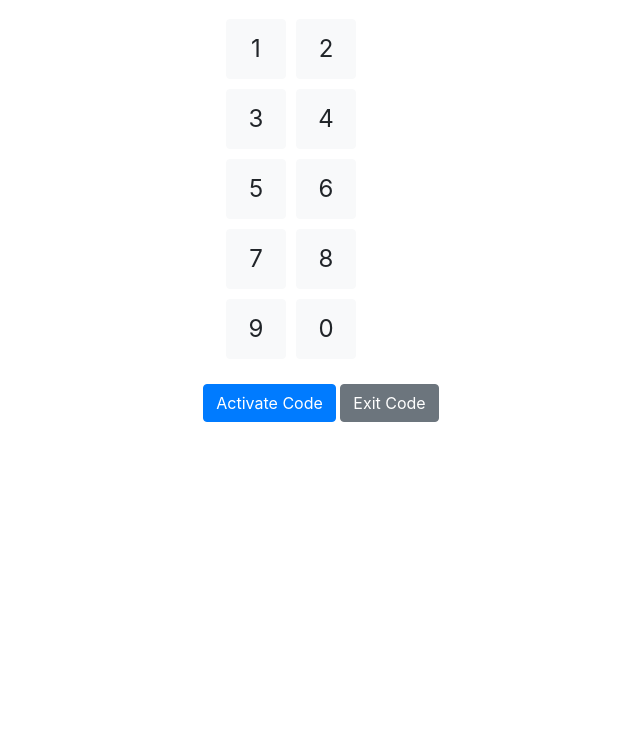
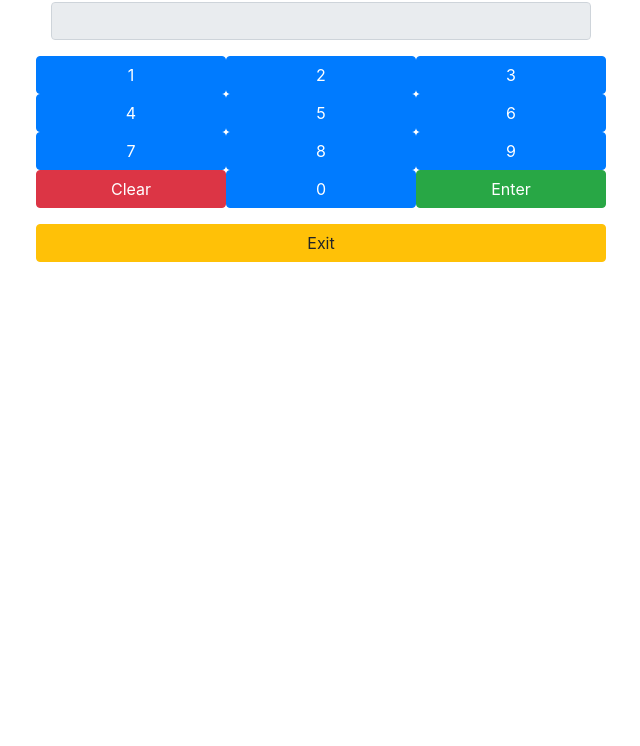
Before and after one commit to khaldfareed/parking_gate_control, a plain HTML site: page index.html in a window 1280 px wide. Shown: the part 54-800 px from the top of the page, without its empty margins (319-959 px from the left). Drawn offline with nearby package versions, Linux system fonts and the light colour scheme.

Commit message:
first commit

```diff
--- a/index.html
+++ b/index.html
@@ -4,110 +4,43 @@
     <meta charset="UTF-8">
     <meta name="viewport" content="width=device-width, initial-scale=1.0">
     <title>Parking Gate Control</title>
-    <link rel="stylesheet" href="https://maxcdn.bootstrapcdn.com/bootstrap/4.5.2/css/bootstrap.min.css">
-    <style>
-        .numpad { display: flex; flex-wrap: wrap; width: 200px; margin: 20px auto; }
-        .numpad button { width: 60px; height: 60px; margin: 5px; font-size: 24px; }
-        .code-display { font-size: 24px; text-align: center; margin-bottom: 10px; }
-    </style>
+    <link href="https://maxcdn.bootstrapcdn.com/bootstrap/4.5.2/css/bootstrap.min.css" rel="stylesheet">
+    <link href="css/styles.css" rel="stylesheet">
 </head>
 <body>
     <div class="container">
         <div class="row justify-content-center">
-            <div class="col-md-6 text-center">
-                <h1>Parking Gate Control</h1>
-                <div class="code-display" id="code-display"></div>
-                <div class="numpad" id="numpad">
-                    <!-- Numpad buttons will be generated here -->
+            <div class="col-md-6">
+                <h1 class="text-center">Parking Gate Control</h1>
+                <input type="text" id="codeInput" class="form-control text-center mb-3" readonly>
+                <div class="numpad">
+                    <div class="row">
+                        <button class="btn btn-primary col-4" onclick="addDigit('1')">1</button>
+                        <button class="btn btn-primary col-4" onclick="addDigit('2')">2</button>
+                        <button class="btn btn-primary col-4" onclick="addDigit('3')">3</button>
+                    </div>
+                    <div class="row">
+                        <button class="btn btn-primary col-4" onclick="addDigit('4')">4</button>
+                        <button class="btn btn-primary col-4" onclick="addDigit('5')">5</button>
+                        <button class="btn btn-primary col-4" onclick="addDigit('6')">6</button>
+                    </div>
+                    <div class="row">
+                        <button class="btn btn-primary col-4" onclick="addDigit('7')">7</button>
+                        <button class="btn btn-primary col-4" onclick="addDigit('8')">8</button>
+                        <button class="btn btn-primary col-4" onclick="addDigit('9')">9</button>
+                    </div>
+                    <div class="row">
+                        <button class="btn btn-danger col-4" onclick="clearCode()">Clear</button>
+                        <button class="btn btn-primary col-4" onclick="addDigit('0')">0</button>
+                        <button class="btn btn-success col-4" onclick="submitCode()">Enter</button>
+                    </div>
+                    <div class="row mt-3">
+                        <button class="btn btn-warning col-12" onclick="submitExitCode()">Exit</button>
+                    </div>
                 </div>
-                <button class="btn btn-primary" onclick="activateCode()">Activate Code</button>
-                <button class="btn btn-secondary" onclick="exitCode()">Exit Code</button>
-                <div id="response-message"></div>
             </div>
         </div>
     </div>
-
-    <script>
-        const numpad = document.getElementById('numpad');
-        const codeDisplay = document.getElementById('code-display');
-        const responseMessage = document.getElementById('response-message');
-        let code = '';
-
-        // Generate numpad buttons
-        for (let i = 1; i <= 9; i++) {
-            const button = document.createElement('button');
-            button.textContent = i;
-            button.classList.add('btn', 'btn-light');
-            button.onclick = () => appendToCode(i);
-            numpad.appendChild(button);
-        }
-        // Add 0 button
-        const zeroButton = document.createElement('button');
-        zeroButton.textContent = 0;
-        zeroButton.classList.add('btn', 'btn-light');
-        zeroButton.onclick = () => appendToCode(0);
-        numpad.appendChild(zeroButton);
-
-        function appendToCode(number) {
-            code += number;
-            codeDisplay.textContent = code;
-        }
-
-        function activateCode() {
-            if (!code) return;
-            const token = getCookie('jwt');
-            if (!token) {
-                responseMessage.textContent = 'No JWT token found in cookies';
-                return;
-            }
-            fetch(`https://cse-parking.up.railway.app/api/activate/${code}/`, {
-                method: 'POST',
-                headers: {
-                    'Content-Type': 'application/json',
-                    'Authorization': `Bearer ${token}`
-                },
-                credentials: 'include'
-            })
-            .then(response => response.json())
-            .then(data => {
-                responseMessage.textContent = data.message;
-            })
-            .catch(error => {
-                console.error('Error:', error);
-                responseMessage.textContent = 'Failed to activate the gate';
-            });
-        }
-
-        function exitCode() {
-            if (!code) return;
-            const token = getCookie('jwt');
-            if (!token) {
-                responseMessage.textContent = 'No JWT token found in cookies';
-                return;
-            }
-            fetch(`https://cse-parking.up.railway.app/api/exit/${code}/`, {
-                method: 'POST',
-                headers: {
-                    'Content-Type': 'application/json',
-                    'Authorization': `Bearer ${token}`
-                },
-                credentials: 'include'
-            })
-            .then(response => response.json())
-            .then(data => {
-                responseMessage.textContent = data.message;
-            })
-            .catch(error => {
-                console.error('Error:', error);
-                responseMessage.textContent = 'Failed to exit the gate';
-            });
-        }
-
-        function getCookie(name) {
-            const value = `; ${document.cookie}`;
-            const parts = value.split(`; ${name}=`);
-            if (parts.length === 2) return parts.pop().split(';').shift();
-        }
-    </script>
+    <script src="js/scripts.js"></script>
 </body>
 </html>
```
